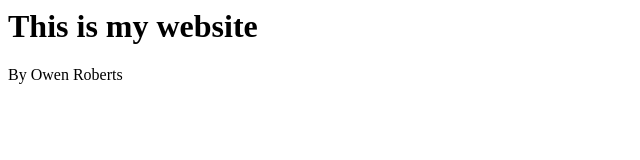
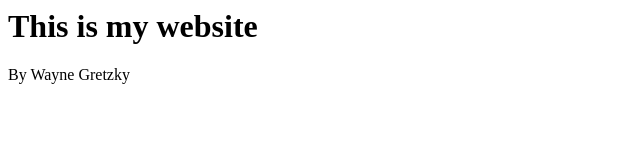
Before and after one commit to owenroberts/gitclass, a plain HTML site: page index.html in a window 1280 px wide. Shown: the full height of the page, 0-640 px from the left. Drawn offline with Linux system fonts and the light colour scheme.

Commit message:
changes byline

```diff
--- a/index.html
+++ b/index.html
@@ -2,6 +2,6 @@
 <title>My Website</title>
 <body>
 <h1>This is my website</h1>
-<p>By Owen Roberts</p>
+<p>By Wayne Gretzky</p>
 </body>
 </html>
```
